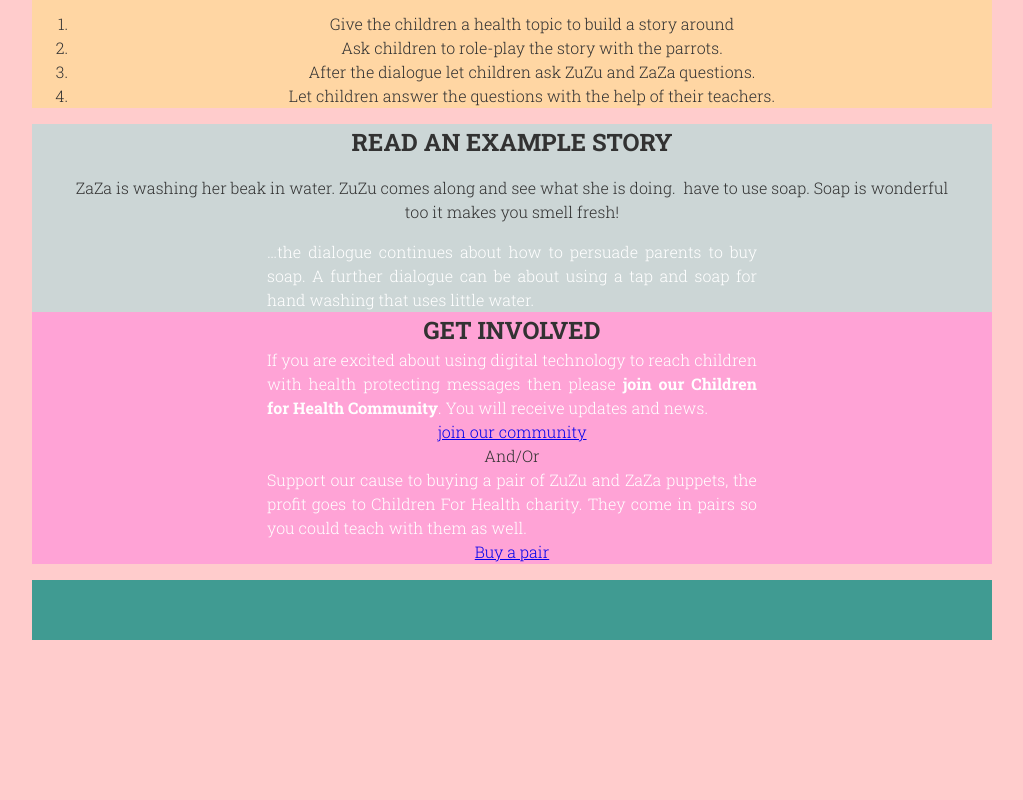
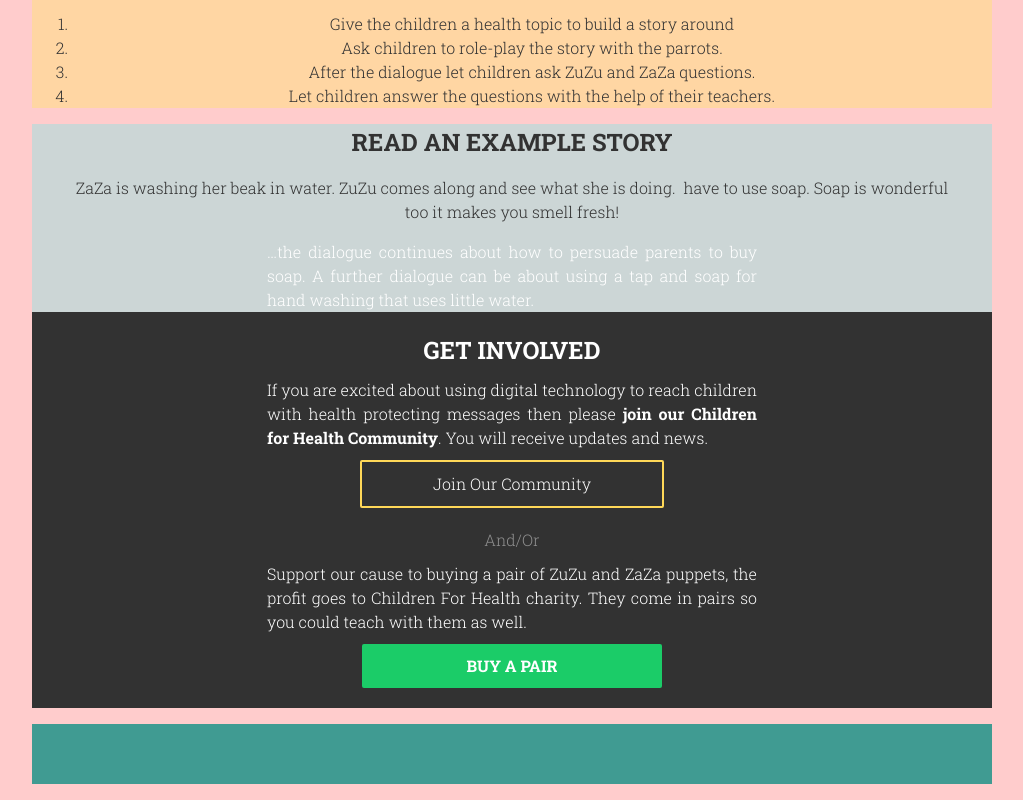
Before and after one commit to hubudibu/puppet-parrots, a plain HTML site: page index.html in a window 1280 px wide. Shown: the part 1160-1960 px from the top of the page, without its empty margins (128-1151 px from the left). Before the commit the page ends 1816 px from the top, so only its background shows below. Drawn offline with Linux system fonts and the light colour scheme.

Commit message:
fix JOIN section

```diff
--- a/css/layout.css
+++ b/css/layout.css
@@ -53,6 +53,7 @@ section p {
   background: #1bcc68;
   border-radius: 2px;
   padding: 10px;
+  width: 290px;
   text-transform: uppercase;
   color: white;
   text-weight: 700;
@@ -140,9 +141,75 @@ section p {
   /*DEV*/background: rgba(0, 255, 255, 0.2);
 }
 
+
+/*JOIN SECTION, ELEMENTS*/
 .join {
-  /*DEV*/background: rgba(255, 0, 255, 0.2);
+  background: #323232;
+  padding: 20px 0;
+  color: white;
 }
+
+.join div{
+  margin: 0 auto;
+  width: 280px;
+}
+
+.join p{
+  padding: 10px 0;
+}
+
+.andor{
+  color: #8E8E8E;
+  padding-top: 20px;
+}
+
+
+.button-join{
+  position: relative;
+  border: 2px solid #FFD858;
+  border-radius: 2px;
+  padding: 10px;
+  color: white;
+  text-weight: 700;
+}
+
+.button-join:hover{
+  background: #FFD858;
+  color: #323232;
+}
+
+.button-join a{
+  color: white;
+  font-weight: 300;
+  text-decoration:none;
+  cursor:pointer;
+}
+
+.button-buy{
+  position: relative;
+  background: #1bcc68;
+  border-radius: 2px;
+  padding: 10px;
+  text-transform: uppercase;
+  color: white;
+  text-weight: 700;
+}
+
+.button-buy:hover{
+  background: #17aa57;
+  color: #323232;
+}
+
+.button-buy a{
+  color: white;
+  font-weight: 700;
+  text-decoration:none;
+  cursor:pointer;
+}
+
+
+
+
 
 /*SOCIAL SECTION, ELEMENTS*/
 .social {
--- a/index.html
+++ b/index.html
@@ -105,7 +105,7 @@
         </p>
 
         <div class="button-join">
-          <a href="#">join our community</a>
+          <a href="#">Join Our Community</a>
         </div>
 
         <div class="andor">
```
